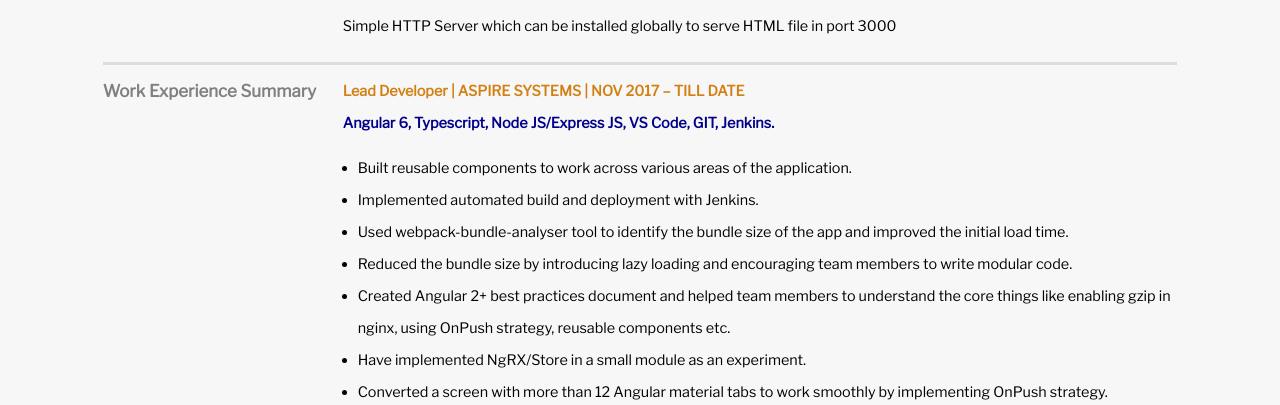
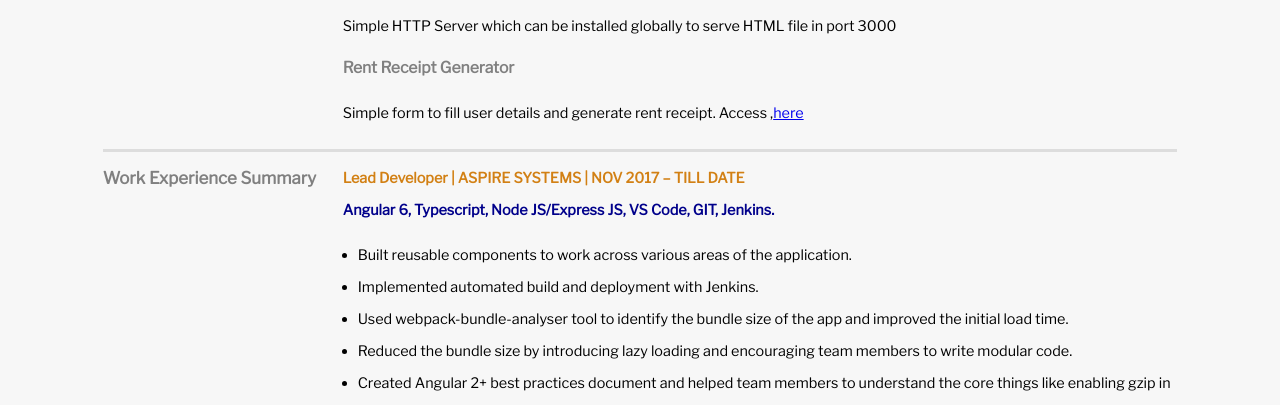
Before and after one commit to saravanaselvan/portfolio, a Gatsby site: page /resume in a window 1280 px wide. Shown: the part 683-1088 px from the top of the page. Built offline with nearby package versions, Linux system fonts and the light colour scheme; Gatsby itself is replaced by a stand-in of ours.

Commit message:
Included rent receipt project

```diff
--- a/src/components/personal_projects/PersonalProjects.js
+++ b/src/components/personal_projects/PersonalProjects.js
@@ -43,6 +43,14 @@
           Simple HTTP Server which can be installed globally to serve HTML file
           in port 3000
         </div>
+        <h2>
+          <a href="https://portfolio.spss.com/saravanaselvan/rent-receipt">
+            Rent Receipt Generator
+          </a>
+        </h2>
+        <div className="project-description">
+          Simple form to fill user details and generate rent receipt. Access ,<a href="/rent-receipt">here</a>
+        </div>
       </div>
     </section>
   )
```
